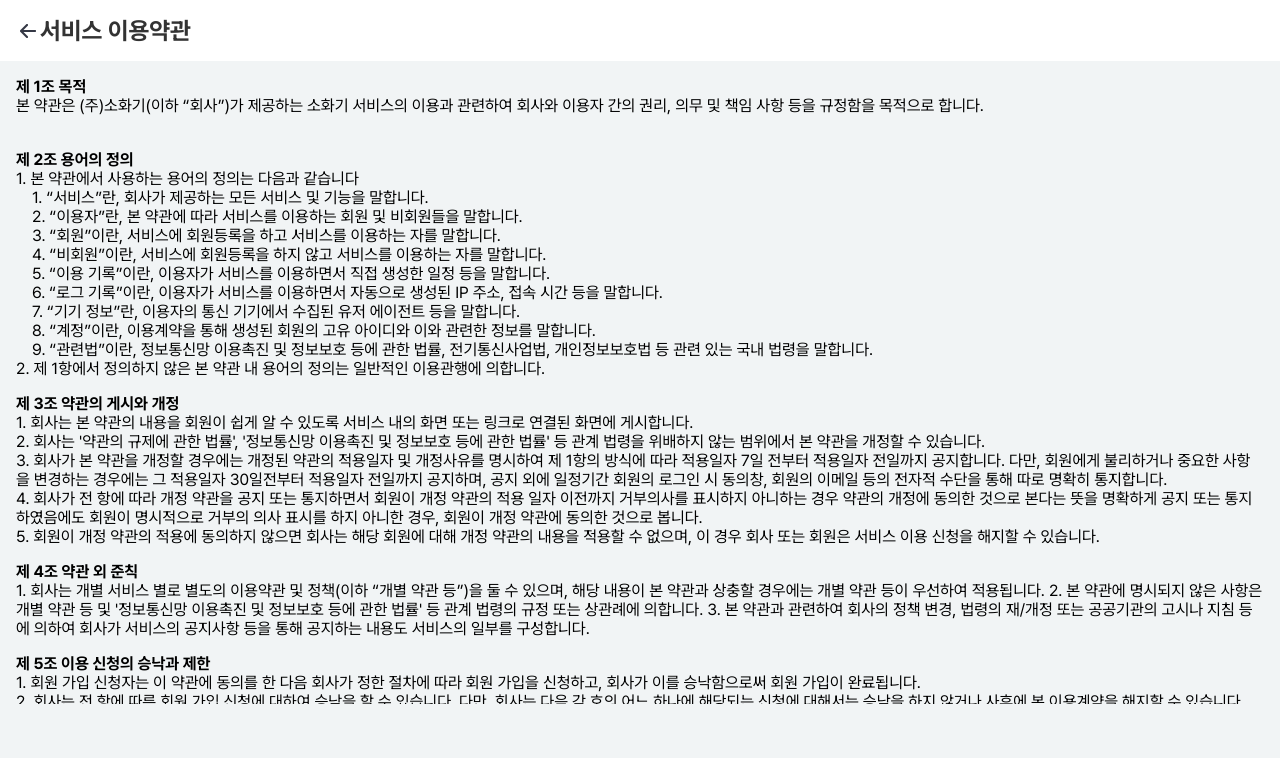
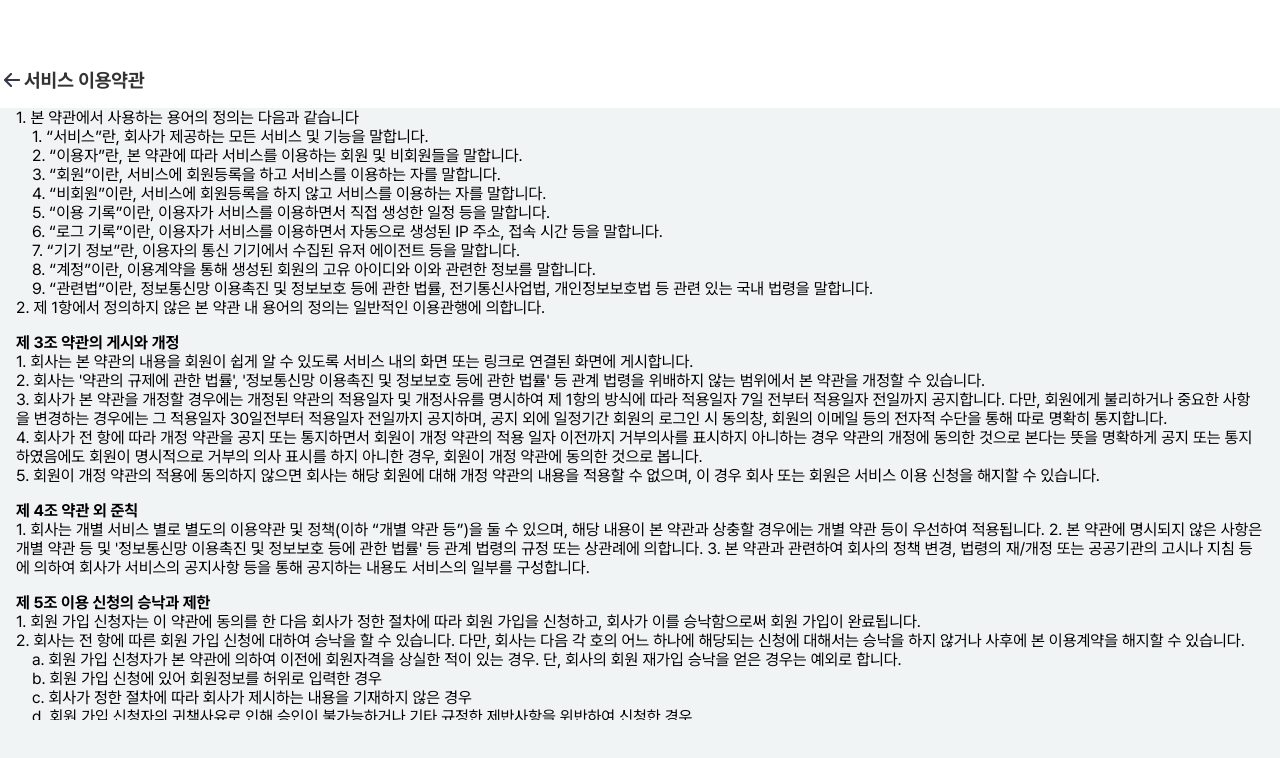
Before and after one commit to urimeee/sohawgi_Front, a React (Create React App) app: page /info/usePolicy in a window 1280 px wide. Shown: the top 758 px of the page. Built offline with nearby package versions, Linux system fonts and the light colour scheme; no server answers.

Commit message:
feat: 바텀시트 수정 / 13490731369

```diff
--- a/src/App.js
+++ b/src/App.js
@@ -30,8 +30,9 @@ const Container = styled.div`
 const ContentWrapper = styled.div`
   justify-content: center;
   flex: 1;
-  overflow-y: hidden;
-  margin-bottom: 6rem;
+  //overflow-y: hidden;
+  //margin-bottom: 6rem;
+  padding-bottom: 5rem;
   display: flex;
 `;
 
--- a/src/components/BottomNavi/BottomNavi.style.ts
+++ b/src/components/BottomNavi/BottomNavi.style.ts
@@ -11,10 +11,9 @@ export const BottomNavWrapper = styled.div`
   bottom: 0;
   display: flex;
   justify-content: space-around;
-  align-items: center;
   background-color: ${({ theme }) => theme.colors.White}; /* 배경 흰색 */
-  height: 4rem;
-  padding: 0 0 2rem 0;
+  height: 6rem;
+  padding: 1rem 0 2rem 0;
   border-top: 1px solid ${({ theme }) => theme.colors.Grey_03}; /* 상단에 얇은 회색선 추가 */
   box-shadow: none;
   z-index: 1000;
--- a/src/pages/TermPage/Component/HeadTitle/index.tsx
+++ b/src/pages/TermPage/Component/HeadTitle/index.tsx
@@ -12,12 +12,15 @@ const StyledTitle = styled.div`
   display: flex;
   justify-content: stretch;
   align-items: center;
-  padding: 1rem;
+  padding: 4.25rem 0 1rem 0;
   flex: 1;
+  position: fixed;
+  width: 100%;
 `;
 
 const StyledTitleText = styled.div`
   height: 100%;
+  font-size: 1.2rem;
 `;
 
 const LeftArrow = styled.img`
@@ -30,7 +33,7 @@ function HeadTitle({ headTitle }: Term) {
   return (
     <StyledTitle>
       <LeftArrow src={arrow} alt={'arrow '} onClick={() => navigate(-1)} />
-      <StyledTitleText>{headTitle}</StyledTitleText>
+      <StyledTitleText>{headTitle} </StyledTitleText>
     </StyledTitle>
   );
 }
```
